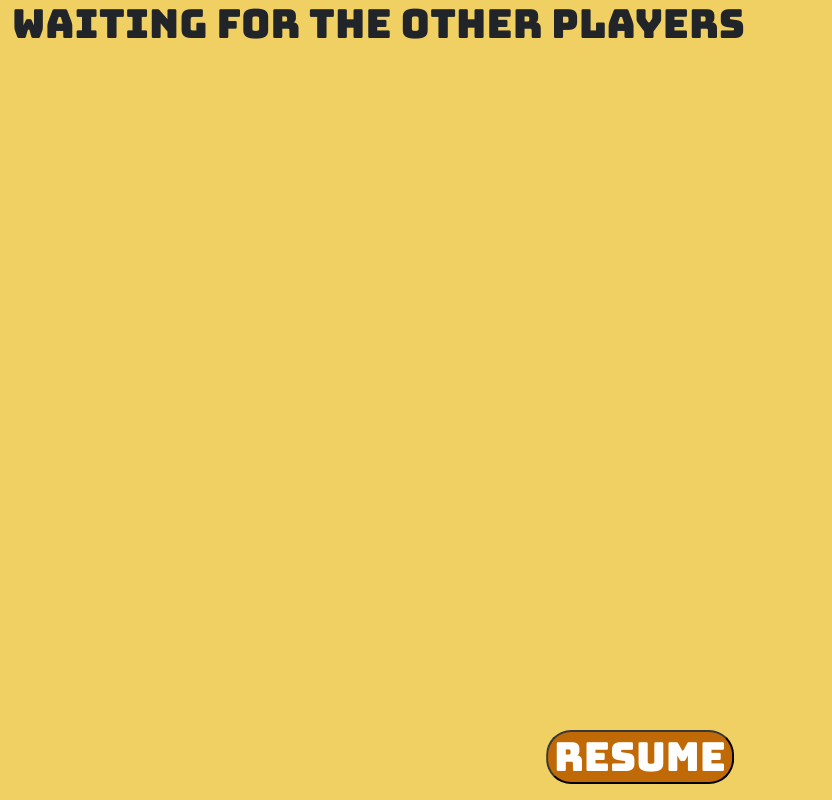
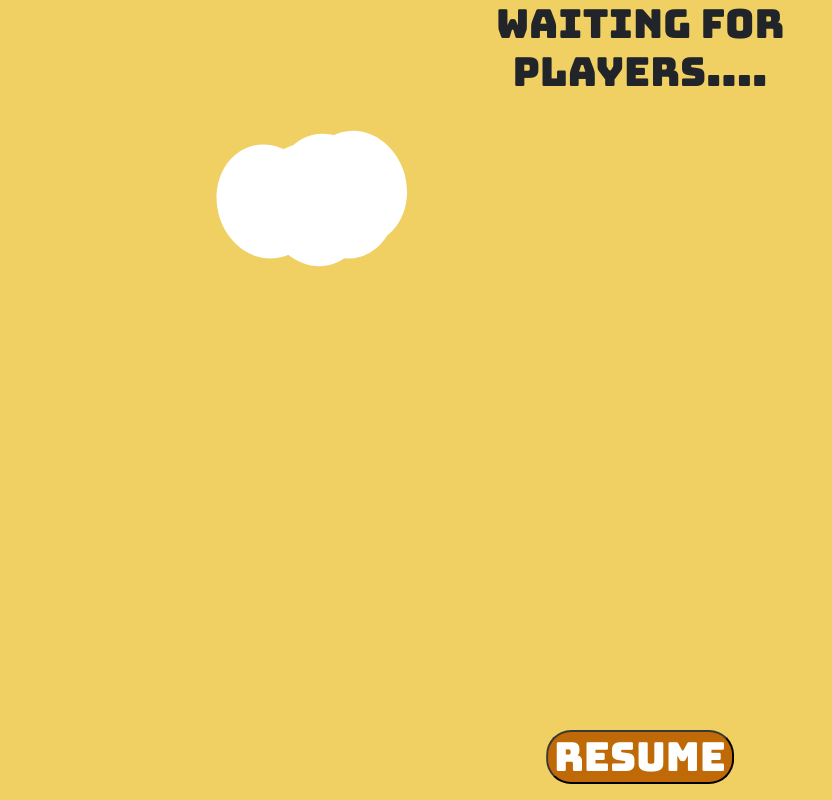
Before and after one commit to jegerfreddy/SmidigProsjekt, a React (Vite) app in the folder Frontend/user/: page /Waiting in a window 1280 px wide. Shown: the whole page, without its empty margins (0-832 px from the left). Built offline with nearby package versions, Linux system fonts and the light colour scheme; no server answers.

Commit message:
Laget sky og fiksa størrelse

```diff
--- a/Frontend/user/src/App.css
+++ b/Frontend/user/src/App.css
@@ -122,3 +122,22 @@ body {
 .rotate-right {
   transform: rotate(30deg);
 }
+
+/* Union */
+
+.Sky1 {
+    position: absolute;
+    width: 100px; /* Adjust width */
+    height: 115px;  /* Adjust height */
+    left: 217px;
+    top: 143.79px;
+    background: #FFFFFF;
+    border-radius: 50%; /* Make the main body rounded */
+    box-shadow:
+        40px 10px 0 0 #FFFFFF,
+        60px 5px 0 0 #FFFFFF,
+        90px 10px 0 0 #FFFFFF,
+        45px 20px 0 0 #FFFFFF,
+        75px 20px 0 0 #FFFFFF;
+    transform: rotate(-15deg);
+}
--- a/Frontend/user/src/Pages/WaitingLobbyPage.tsx
+++ b/Frontend/user/src/Pages/WaitingLobbyPage.tsx
@@ -1,17 +1,33 @@
-import React from "react";
+import React, { useState, useEffect } from "react";
 import { ResumeBtn } from "../assets/Button/ResumeBtn";
+import "../App.css"; // Ensure this line imports your CSS
 
 const WaitingLobbyPage: React.FC = () => {
+    const [dots, setDots] = useState('');
+
+    useEffect(() => {
+        const movingDots = ['','.', '..', '...', '....'];
+        let index = 0;
+        const interval = setInterval(() => {
+            setDots(movingDots[index]);
+            index = (index + 1) % movingDots.length;
+        }, 500); // Update every 500ms
+
+        return () => clearInterval(interval); // Cleanup interval on component unmount
+    }, []);
+
     return (
         <main>
             <div>
-                <h1>
-                    Waiting for the other players
-                    <ResumeBtn/>
+                <div className="Sky1"></div> {/* Corrected className */}
+                <h1 className="text-center">
+                    <div>Waiting for</div>
+                    <div>players{dots}</div>
+                    <ResumeBtn />
                 </h1>
             </div>
         </main>
-    )
+    );
 };
 
 export default WaitingLobbyPage;
```
